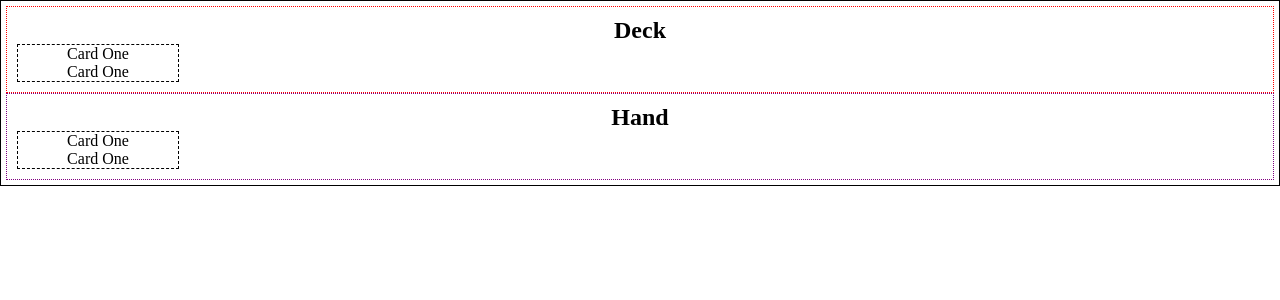
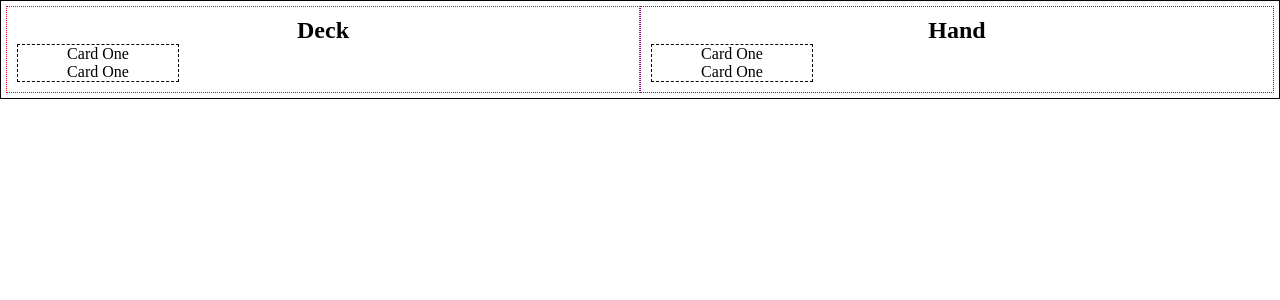
Before and after one commit to williamcameron/mtg-react-game, a React (Create React App) app: page / in a window 1280 px wide. Shown: the top 300 px of the page. Built offline with nearby package versions, Linux system fonts and the light colour scheme.

Commit message:
tidy up hand and css

```diff
--- a/src/features/deck/Deck.css
+++ b/src/features/deck/Deck.css
@@ -1,4 +1,5 @@
 .Deck {
     padding:10px;
     border: 1px red dotted;
+    flex: 1;
 }
--- a/src/features/game/Game.css
+++ b/src/features/game/Game.css
@@ -1,6 +1,7 @@
 .Game {
     border: 1px solid black;
     padding: 5px;
+    display: flex;
 }
 
 ul {
--- a/src/features/game/index.js
+++ b/src/features/game/index.js
@@ -6,6 +6,13 @@ import './Game.css';
 
 
 class Game extends Component {
+
+    constructor(props) {
+        super(props);
+        this.state = {
+            'cards': {}
+        };
+    }
 
     render() {
        return (
--- a/src/features/hand/Hand.css
+++ b/src/features/hand/Hand.css
@@ -1,4 +1,5 @@
 .Hand {
     border: 1px purple dotted;
     padding: 10px;
+    flex: 1;
 }
```
Also changed, not shown: 1 other file (tests, documents, lock files or other folders).
